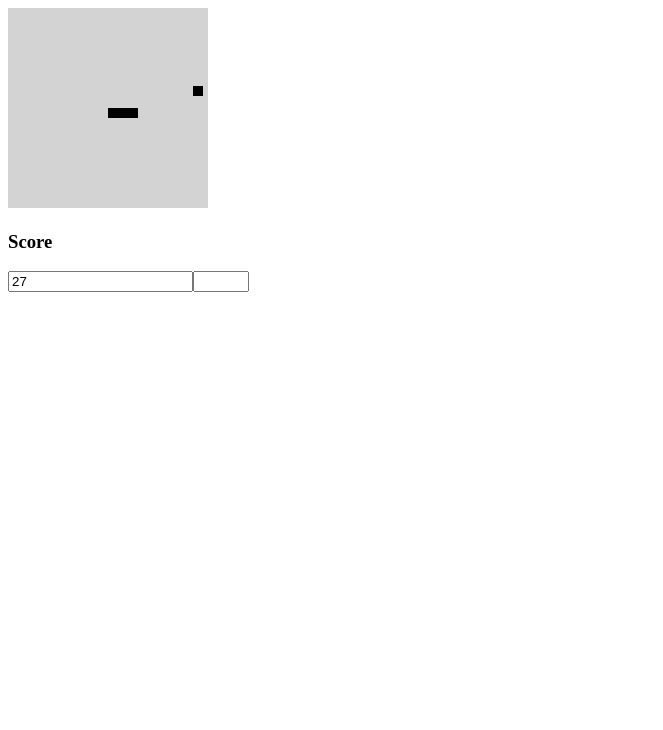
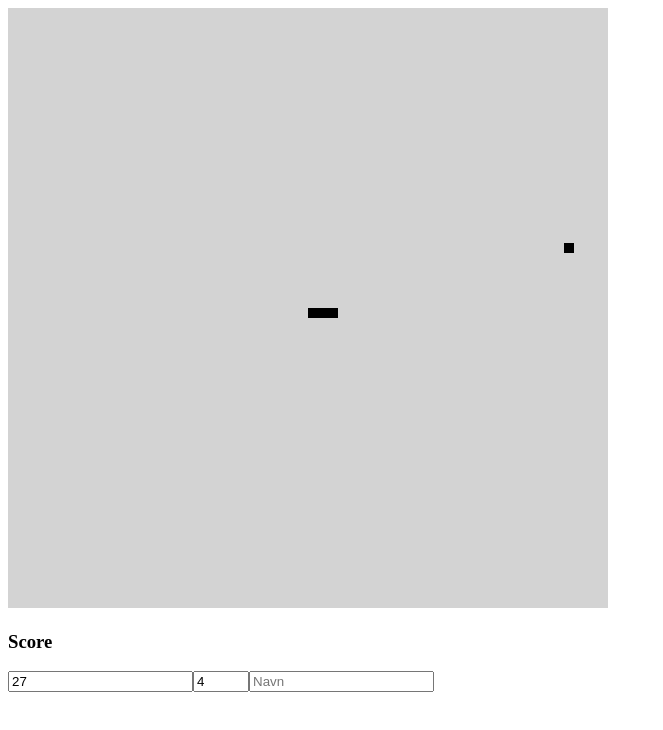
Before and after one commit to kasperlauge/snakegame, an Angular app in the folder snakegame/: page / in a window 1280 px wide. Shown: the top 730 px of the page, without its empty margins (0-663 px from the left). Built offline with nearby package versions, Linux system fonts and the light colour scheme.

Commit message:
Saves highscore in localstorage

```diff
--- a/snakegame/src/app/game-field/game-field.component.html
+++ b/snakegame/src/app/game-field/game-field.component.html
@@ -1,4 +1,5 @@
 <canvas #field [height]="fieldDimensions" [width]="fieldDimensions" [style.background]="bgColor"></canvas>
 <h3>Score</h3>
 <input type="text" readonly [value]="score">
-<input type="number" max="10" min="1" (change)="setGameSpeed($event)">
+<input *ngIf="snake.direction === null" type="number" max="10" min="1" (change)="setGameSpeed($event)" value="4">
+<input *ngIf="snake.direction === null" type="text" placeholder="Navn" (change)="setNickName($event)">
--- a/snakegame/src/app/game-field/game-field.component.ts
+++ b/snakegame/src/app/game-field/game-field.component.ts
@@ -9,8 +9,9 @@ import { FoodGenerator } from "../../domain/foodGenerator";
 })
 export class GameFieldComponent implements AfterViewInit {
   context:CanvasRenderingContext2D;
+  currentNickName: string = "";
   squareSize: number = 10;
-  fieldDimensions: number = 200;
+  fieldDimensions: number = 600;
   get score() {
     return this.snake.length*11-this.snake.speed*this.snake.length;
   }
@@ -54,6 +55,7 @@ export class GameFieldComponent implements AfterViewInit {
             this.foodGenerator.generateFood();
           }
     if(this.snake.isCollidingWithTerrain()) {
+            this.saveHighScore();
             this.snake.die();
           }
 
@@ -63,4 +65,12 @@ export class GameFieldComponent implements AfterViewInit {
   setGameSpeed(event: any) {
     this.snake.speed = event.target.value;
   }
+
+  setNickName(event: any) {
+    this.currentNickName = event.target.value;
+  }
+  //should be made with a service instead
+  saveHighScore() {
+    localStorage.setItem(this.currentNickName,this.score.toString());
+  }
 }
--- a/snakegame/src/domain/snake.ts
+++ b/snakegame/src/domain/snake.ts
@@ -5,6 +5,7 @@ export class Snake {
     fields: Field[];
     direction: Direction;
     oldDirection: Direction;
+    currentNickName: string = "";
     get length(): number {
         return this.fields.length;
     }
@@ -15,6 +16,7 @@ export class Snake {
         this.fields = [ new Field(Math.floor(fieldDimensions/2),Math.floor(fieldDimensions/2)),
                         new Field(Math.floor(fieldDimensions/2)+this.squareSize,Math.floor(fieldDimensions/2)),
                         new Field(Math.floor(fieldDimensions/2)+this.squareSize*2,Math.floor(fieldDimensions/2))];
+                        this.direction = null;
     }
 
     drawSnake(ctx:CanvasRenderingContext2D) {
```
